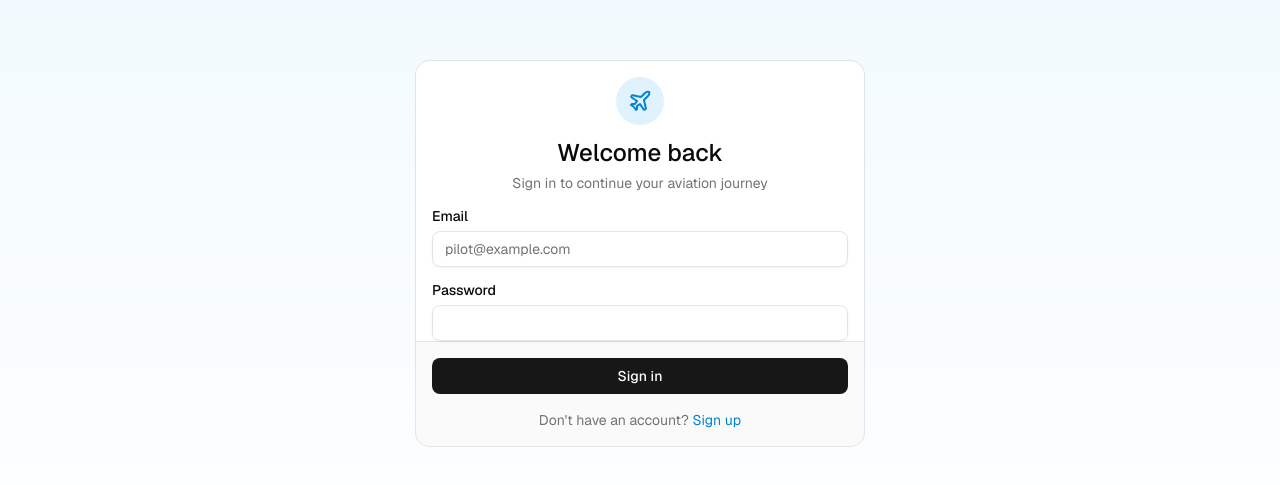
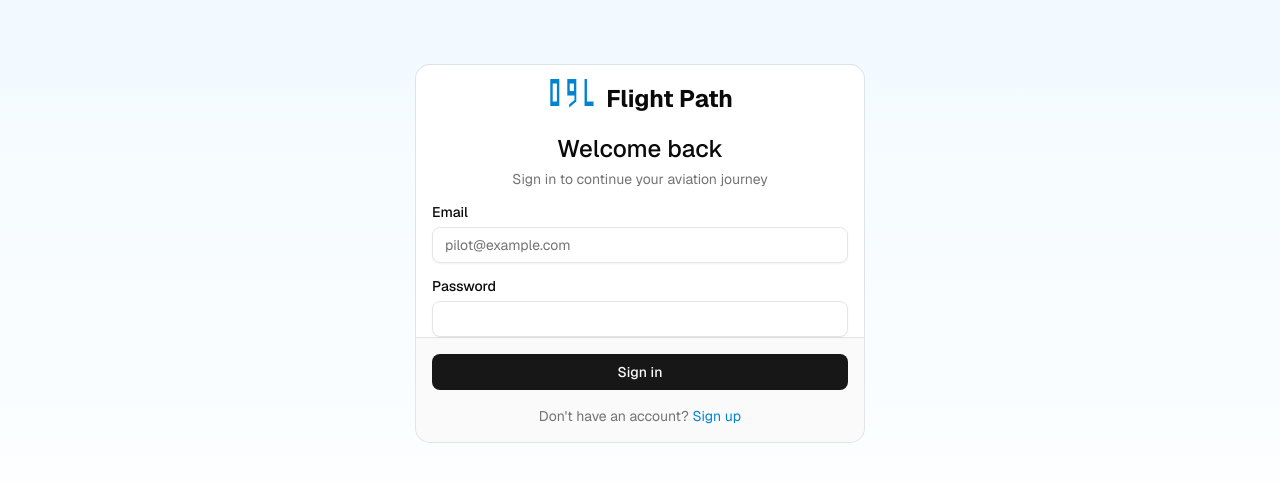
Before and after one commit to codooaustin/flightpath, a Next.js app: page /login in a window 1280 px wide. Shown: the part 147-632 px from the top of the page. Built offline with nearby package versions, Linux system fonts and the light colour scheme.

Commit message:
Refactor layout and authentication components to replace Plane icon with FlightPathLogo for a consistent branding experience. Update dashboard and roadmap components to incorporate StageNumber for improved stage representation.

```diff
--- a/src/app/(app)/layout.tsx
+++ b/src/app/(app)/layout.tsx
@@ -1,8 +1,7 @@
 import { Suspense } from "react";
-import Link from "next/link";
-import { Plane } from "lucide-react";
 import { getCurrentProfile, getLinkedStudents } from "@/lib/auth";
 import { AppSidebar } from "@/components/app-sidebar";
+import { FlightPathLogo } from "@/components/flight-path-logo";
 import { StudentSwitcher } from "@/components/student-switcher";
 
 export default async function AppLayout({
@@ -18,22 +17,11 @@ export default async function AppLayout({
 
   return (
     <div className="flex min-h-screen">
-      <AppSidebar
-        profile={profile}
-        logo={
-          <Link href="/dashboard" className="flex items-center gap-2">
-            <Plane className="h-6 w-6 text-sky-600" />
-            <span className="text-lg font-bold">Flight Path</span>
-          </Link>
-        }
-      />
+      <AppSidebar profile={profile} logo={<FlightPathLogo />} />
       <div className="flex flex-1 flex-col">
         <header className="flex h-14 items-center justify-between border-b px-4 lg:px-6">
           <div className="lg:hidden">
-            <Link href="/dashboard" className="flex items-center gap-2">
-              <Plane className="h-5 w-5 text-sky-600" />
-              <span className="font-bold">Flight Path</span>
-            </Link>
+            <FlightPathLogo size="sm" />
           </div>
           {profile?.role === "parent" && linkedStudents.length > 0 && (
             <Suspense fallback={null}>
--- a/src/app/(auth)/login/page.tsx
+++ b/src/app/(auth)/login/page.tsx
@@ -14,7 +14,7 @@ import {
   CardHeader,
   CardTitle,
 } from "@/components/ui/card";
-import { Plane } from "lucide-react";
+import { FlightPathLogo } from "@/components/flight-path-logo";
 
 export default function LoginPage() {
   const [error, setError] = useState<string | null>(null);
@@ -34,8 +34,8 @@ export default function LoginPage() {
     <div className="flex min-h-screen items-center justify-center bg-gradient-to-b from-sky-50 to-white p-4 dark:from-slate-950 dark:to-slate-900">
       <Card className="w-full max-w-md">
         <CardHeader className="text-center">
-          <div className="mx-auto mb-2 flex h-12 w-12 items-center justify-center rounded-full bg-sky-100 dark:bg-sky-900">
-            <Plane className="h-6 w-6 text-sky-600" />
+          <div className="mx-auto mb-3 flex justify-center">
+            <FlightPathLogo size="lg" href="/login" />
           </div>
           <CardTitle className="text-2xl">Welcome back</CardTitle>
           <CardDescription>
--- a/src/app/(auth)/signup/page.tsx
+++ b/src/app/(auth)/signup/page.tsx
@@ -21,7 +21,7 @@ import {
   SelectTrigger,
   SelectValue,
 } from "@/components/ui/select";
-import { Plane } from "lucide-react";
+import { FlightPathLogo } from "@/components/flight-path-logo";
 
 export default function SignUpPage() {
   const [error, setError] = useState<string | null>(null);
@@ -43,8 +43,8 @@ export default function SignUpPage() {
     <div className="flex min-h-screen items-center justify-center bg-gradient-to-b from-sky-50 to-white p-4 dark:from-slate-950 dark:to-slate-900">
       <Card className="w-full max-w-md">
         <CardHeader className="text-center">
-          <div className="mx-auto mb-2 flex h-12 w-12 items-center justify-center rounded-full bg-sky-100 dark:bg-sky-900">
-            <Plane className="h-6 w-6 text-sky-600" />
+          <div className="mx-auto mb-3 flex justify-center">
+            <FlightPathLogo size="lg" href="/signup" />
           </div>
           <CardTitle className="text-2xl">Start your flight path</CardTitle>
           <CardDescription>
--- a/src/components/dashboard/dashboard-content.tsx
+++ b/src/components/dashboard/dashboard-content.tsx
@@ -14,6 +14,7 @@ import {
 } from "@/lib/calculations/costs";
 import { EVENT_TYPE_LABELS } from "@/types/models";
 import { MissionStatusBadge } from "@/components/missions/mission-status-badge";
+import { StageNumber } from "@/components/flight-path-logo";
 import type {
   CalendarEvent,
   Expense,
@@ -66,6 +67,15 @@ export function DashboardContent({
           </CardHeader>
           <CardContent className="space-y-4">
             <div className="flex items-center justify-between">
+              <div className="flex items-start gap-4">
+                {currentStage && (
+                  <div className="flex h-14 w-14 shrink-0 items-center justify-center rounded-lg border border-sky-200 bg-sky-50 dark:border-sky-800 dark:bg-sky-950">
+                    <StageNumber
+                      value={currentStage.order_number}
+                      className="text-2xl text-sky-700 dark:text-sky-300"
+                    />
+                  </div>
+                )}
                 <div>
                   <p className="text-2xl font-bold">
                     {currentStage?.name ?? "Getting Started"}
@@ -73,6 +83,7 @@ export function DashboardContent({
                   <p className="text-sm text-muted-foreground">
                     {currentStage?.description}
                   </p>
+                </div>
               </div>
               <Badge variant="secondary">{progress.percentage}% complete</Badge>
             </div>
--- /dev/null
+++ b/src/components/flight-path-logo.tsx
@@ -0,0 +1,59 @@
+import Link from "next/link";
+import { cn } from "@/lib/utils";
+
+interface FlightPathLogoProps {
+  className?: string;
+  size?: "sm" | "md" | "lg";
+  href?: string;
+}
+
+export function FlightPathLogo({
+  className,
+  size = "md",
+  href = "/dashboard",
+}: FlightPathLogoProps) {
+  const runwayClass =
+    size === "sm" ? "text-base" : size === "lg" ? "text-3xl" : "text-xl";
+  const nameClass =
+    size === "sm" ? "text-sm" : size === "lg" ? "text-2xl" : "text-lg";
+
+  const content = (
+    <span className={cn("inline-flex items-center gap-2", className)}>
+      <span
+        className={cn(
+          "font-runway leading-none tracking-wider text-sky-600",
+          runwayClass
+        )}
+      >
+        09L
+      </span>
+      <span className={cn("font-bold leading-none", nameClass)}>
+        Flight Path
+      </span>
+    </span>
+  );
+
+  if (href) {
+    return (
+      <Link href={href} className="inline-flex">
+        {content}
+      </Link>
+    );
+  }
+
+  return content;
+}
+
+export function StageNumber({
+  value,
+  className,
+}: {
+  value: number;
+  className?: string;
+}) {
+  return (
+    <span className={cn("font-runway tabular-nums leading-none", className)}>
+      {String(value).padStart(2, "0")}
+    </span>
+  );
+}
--- a/src/components/roadmap/roadmap-content.tsx
+++ b/src/components/roadmap/roadmap-content.tsx
@@ -4,14 +4,14 @@ import { useState } from "react";
 import { Card, CardContent, CardHeader, CardTitle } from "@/components/ui/card";
 import { Progress } from "@/components/ui/progress";
 import { Badge } from "@/components/ui/badge";
-import { CheckCircle2, Circle, Lock } from "lucide-react";
+import { StageNumber } from "@/components/flight-path-logo";
+import { MissionStatusBadge } from "@/components/missions/mission-status-badge";
 import {
   calculateStageProgress,
   getCurrentStage,
   getStageStatus,
 } from "@/lib/calculations/progress";
 import type { Mission, Stage, UserMission } from "@/types/models";
-import { MissionStatusBadge } from "@/components/missions/mission-status-badge";
 import { cn } from "@/lib/utils";
 import { formatCurrency } from "@/lib/calculations/costs";
 
@@ -58,20 +58,14 @@ export function RoadmapContent({
                 className={cn(
                   "relative z-10 flex h-10 w-10 shrink-0 items-center justify-center rounded-full border-2",
                   status === "completed" &&
-                    "border-green-500 bg-green-50 text-green-600",
+                    "border-green-500 bg-green-50 text-green-700 dark:bg-green-950 dark:text-green-300",
                   status === "current" &&
-                    "border-sky-500 bg-sky-50 text-sky-600",
+                    "border-sky-500 bg-sky-50 text-sky-700 dark:bg-sky-950 dark:text-sky-300",
                   status === "locked" &&
                     "border-muted bg-muted text-muted-foreground"
                 )}
               >
-                {status === "completed" ? (
-                  <CheckCircle2 className="h-5 w-5" />
-                ) : status === "current" ? (
-                  <Circle className="h-5 w-5" />
-                ) : (
-                  <Lock className="h-4 w-4" />
-                )}
+                <StageNumber value={stage.order_number} className="text-sm" />
               </div>
               <Card
                 className={cn(
```
Lines whose indentation alone changed are shown as unchanged.
